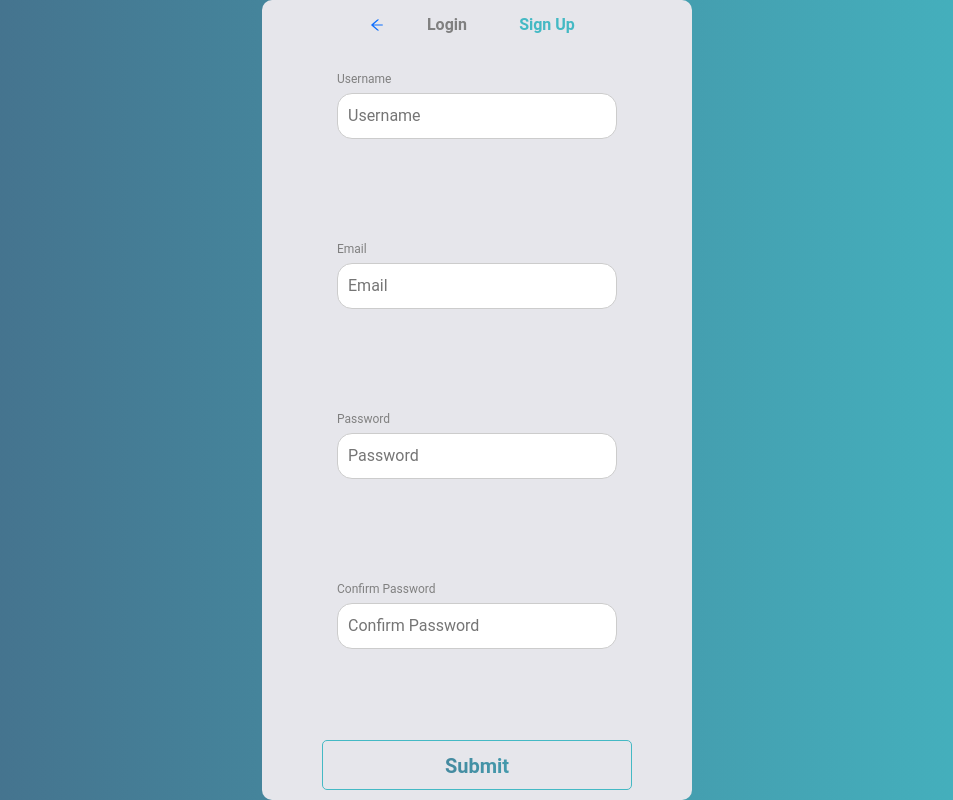
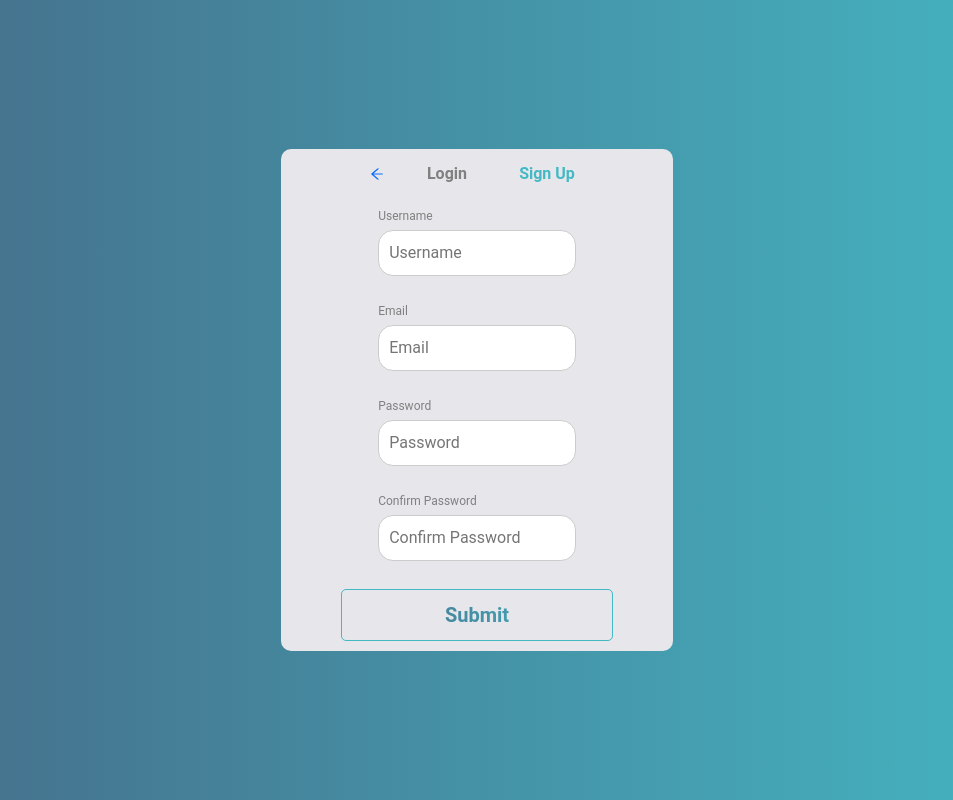
Before and after one commit to fercho111/BrainLearn, a React (Create React App) app in the folder brainlearn-front/: page /signup in a window 1280 px wide. Shown: the whole page, without its empty margins (163-1116 px from the left). Built offline with nearby package versions, Linux system fonts and the light colour scheme.

Commit message:
401 unauthorized en deckList y listaCartas

```diff
--- a/brainlearn-front/src/components/Navbar.js
+++ b/brainlearn-front/src/components/Navbar.js
@@ -5,7 +5,6 @@ import { Link } from "react-router-dom";
 function NavBar() {
   const HandleLogout = () => {
     localStorage.removeItem('access');
-    localStorage.removeItem('refresh');
     window.location.href = '/';
   }
 
@@ -23,7 +22,7 @@ function NavBar() {
             <div className="collapse navbar-collapse" id="navbarNav">
               <ul className="navbar-nav ms-auto">
                 <li className="nav-item">
-                  <button className="nav-link" onClick={HandleLogout }>Logout</button>
+                  <Link className="nav-link" onClick={HandleLogout }>Logout</Link>
                 </li>
               </ul>
             </div>
--- a/brainlearn-front/src/pages/DeckList.css
+++ b/brainlearn-front/src/pages/DeckList.css
@@ -22,11 +22,12 @@ body{
     box-shadow: 0px 0px 10px 0px rgba(0,0,0,0.75);
     border:none;
 }
-.body{
+.body_decklist{
     display: flex;
     flex-direction: row;
     justify-content: center;
     align-items: center;
+    align-content: center;
     background-color: #e6e6eb;
     flex:1;
 
--- a/brainlearn-front/src/pages/DeckList.js
+++ b/brainlearn-front/src/pages/DeckList.js
@@ -11,12 +11,8 @@ function DeckList() {
     const[decks, setDecks] = useState(JSON.parse(localStorage.getItem('decks')) || []);
     const navigate = useNavigate();
     useEffect(() => {
-        if (!localStorage.getItem('access')) {
-            navigate('/home');
-        }
-
+      const obtenerDecks = async () => {
           try {
-            const obtenerDecks = async () => {
               const access = localStorage.getItem('access');
               const refresh = localStorage.getItem('refresh');
               const res = await http.get('/deckList/', {
@@ -25,13 +21,20 @@ function DeckList() {
                   }
               });
               setDecks(res.data);
+          } catch (error) {
+              if ( error.response.status === 401 ) {
+                 navigate('/home');
               }
-            obtenerDecks();
-        } catch (error) {
-            console.log(error);
+          }
       }
 
+      if (!localStorage.getItem('access')) {
+          navigate('/home');
+      } else {
+          obtenerDecks();
+      }
   }, []);
+
 
     const agregarMazo = async (deck) => {
         // axios post
@@ -126,13 +129,10 @@ function DeckList() {
             d="M0,175L60,150C120,125,240,75,360,62.5C480,50,600,75,720,104.2C840,133,960,167,1080,150C1200,133,1320,67,1440,41.7C1560,17,1680,33,1800,41.7C1920,50,2040,50,2160,79.2C2280,108,2400,167,2520,195.8C2640,225,2760,225,2880,191.7C3000,158,3120,92,3240,91.7C3360,92,3480,158,3600,166.7C3720,175,3840,125,3960,108.3C4080,92,4200,108,4320,129.2C4440,150,4560,175,4680,170.8C4800,167,4920,133,5040,100C5160,67,5280,33,5400,41.7C5520,50,5640,100,5760,116.7C5880,133,6000,117,6120,120.8C6240,125,6360,150,6480,150C6600,150,6720,125,6840,95.8C6960,67,7080,33,7200,54.2C7320,75,7440,150,7560,179.2C7680,208,7800,192,7920,191.7C8040,192,8160,208,8280,216.7C8400,225,8520,225,8580,225L8640,225L8640,250L8580,250C8520,250,8400,250,8280,250C8160,250,8040,250,7920,250C7800,250,7680,250,7560,250C7440,250,7320,250,7200,250C7080,250,6960,250,6840,250C6720,250,6600,250,6480,250C6360,250,6240,250,6120,250C6000,250,5880,250,5760,250C5640,250,5520,250,5400,250C5280,250,5160,250,5040,250C4920,250,4800,250,4680,250C4560,250,4440,250,4320,250C4200,250,4080,250,3960,250C3840,250,3720,250,3600,250C3480,250,3360,250,3240,250C3120,250,3000,250,2880,250C2760,250,2640,250,2520,250C2400,250,2280,250,2160,250C2040,250,1920,250,1800,250C1680,250,1560,250,1440,250C1320,250,1200,250,1080,250C960,250,840,250,720,250C600,250,480,250,360,250C240,250,120,250,60,250L0,250Z"
             className="bottom-img"></path>
         </svg>
-            <div className="body">
-
-
-
+            <div className="body_decklist">
                     <div className='container'>
                         <div className="row ">
-                            <div className="col">
+
                                 <MazoCrearDialog modal_title={"Crear Mazo"} className_icon="boton_crear
                                 " submit_text="Crear" onSubmit={agregarMazo} />
                                 {decks.map((deck) => (
@@ -145,7 +145,7 @@ function DeckList() {
                                 onEliminar={() => eliminarMazo(deck.id)}
                                 onEditar={editarMazo}
                                 />))};
-                            </div>
+
                         </div>
                     </div>
 
--- a/brainlearn-front/src/pages/ListaCartas.js
+++ b/brainlearn-front/src/pages/ListaCartas.js
@@ -17,11 +17,9 @@ export default function ListaCartas() {
   const navigate = useNavigate();
 
   useEffect(() => {
-    if (!localStorage.getItem('access')) {
-      navigate('/home');
-    }
-    try {
-        const obtenerCartas = async () => {
+    const obtenerCartas = async () => {
+      try {
+
             const access = localStorage.getItem('access');
             const refresh = localStorage.getItem('refresh');
             const res = await http.get(`/cartas/?deck_name=${name}`, {
@@ -30,10 +28,16 @@ export default function ListaCartas() {
                 }
               });
             setCartas(res.data);
-        }
-        obtenerCartas();
-    } catch (error) {
-        console.log(error);
+          } catch (error) {
+            if ( error.response.status === 401 ) {
+                navigate('/home');
+            }
+          }
+    }
+    if (!localStorage.getItem('access')) {
+      navigate('/home');
+    } else {
+      obtenerCartas();
     }
   }, []);
 
--- a/brainlearn-front/src/pages/Login.css
+++ b/brainlearn-front/src/pages/Login.css
@@ -20,11 +20,11 @@ div.formInput{
   flex: 1 1;
   margin: 5px;
   height: 55px;
-  padding: 15px 10px;
+  padding: 3px 10px;
   border-radius: 10px;
   margin-top: 10px;
-  min-height: 20vh;
-  max-width: 50vw;
+  margin-bottom: 10px;
+  max-width: 30vw;
 }
 .Applog{
   display: flex;
--- a/brainlearn-front/src/pages/SignUp.css
+++ b/brainlearn-front/src/pages/SignUp.css
@@ -11,23 +11,24 @@ body{
     display: flex;
     flex-direction: column;
     text-align: left;
-    width: 300px;
-    height: 100px;
-    margin: 5px;
+    width: 80%;
+    height: 20%;
 
 
   }
   .formInput{
-    flex: 1 1;
-    margin: 5px;
-    height: 55px;
-    padding: 15px 10px;
+    display: flex;
+    flex-direction: column;
+    text-align: left;
+    width: 80%;
+    height: 10%;
+
+    margin-bottom: 10px;
     border-radius: 10px;
 
   }
-  .App{
+  .container-signup{
     display: flex;
-    flex-direction: column;
     align-items: center;
     justify-content: center;
     height: 100vh;
--- a/brainlearn-front/src/pages/SignUp.js
+++ b/brainlearn-front/src/pages/SignUp.js
@@ -98,7 +98,7 @@ function SignUp() {
 
   }
   return (
-    <div className="App">
+    <div className="container-signup">
       {showAlert && (<Alert variant={alertVariant}>{alertMessage}</Alert>)}
       <form onSubmit={handleSubmitSignUp}>
         <div className='option-container'>
```
Lines whose indentation alone changed are shown as unchanged.
